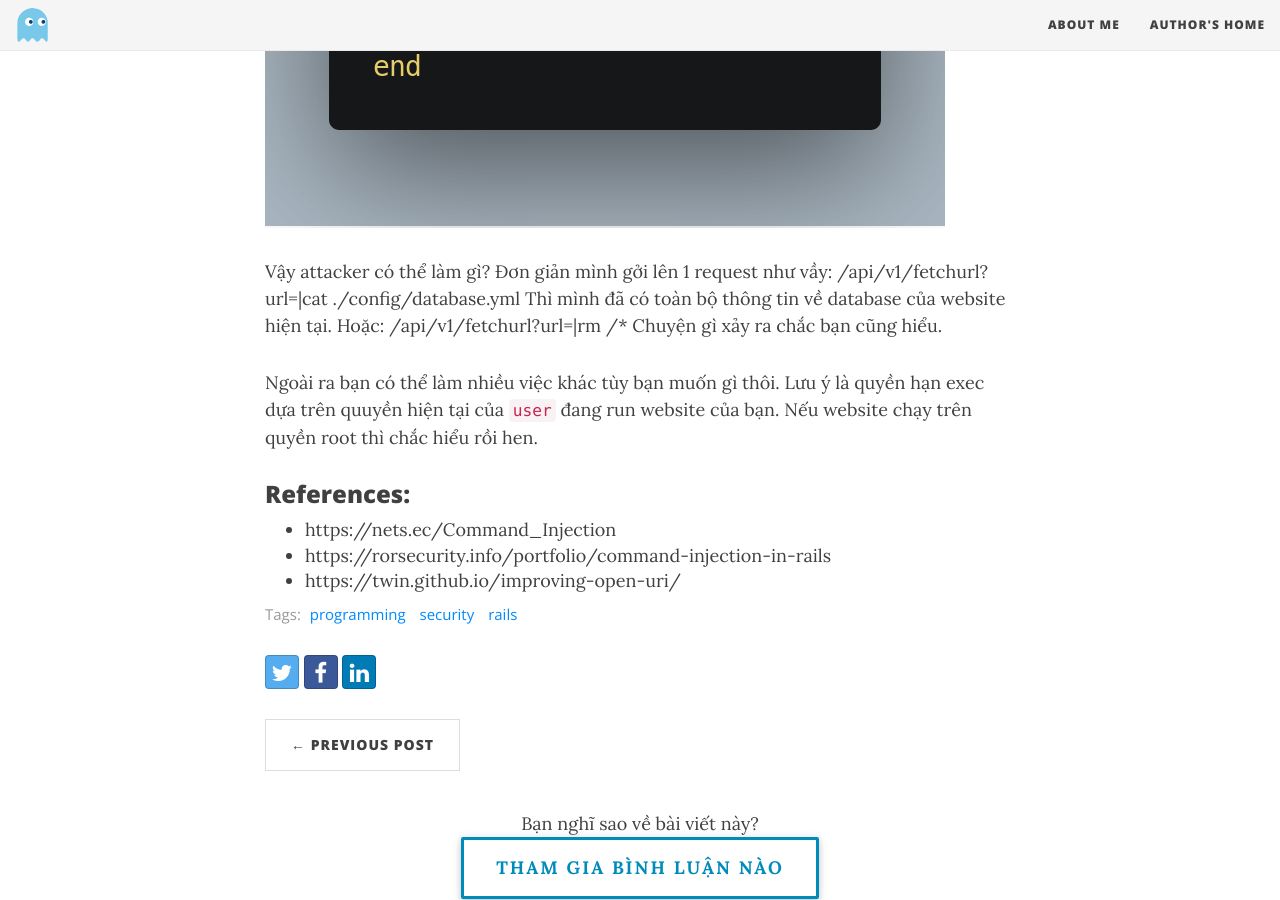
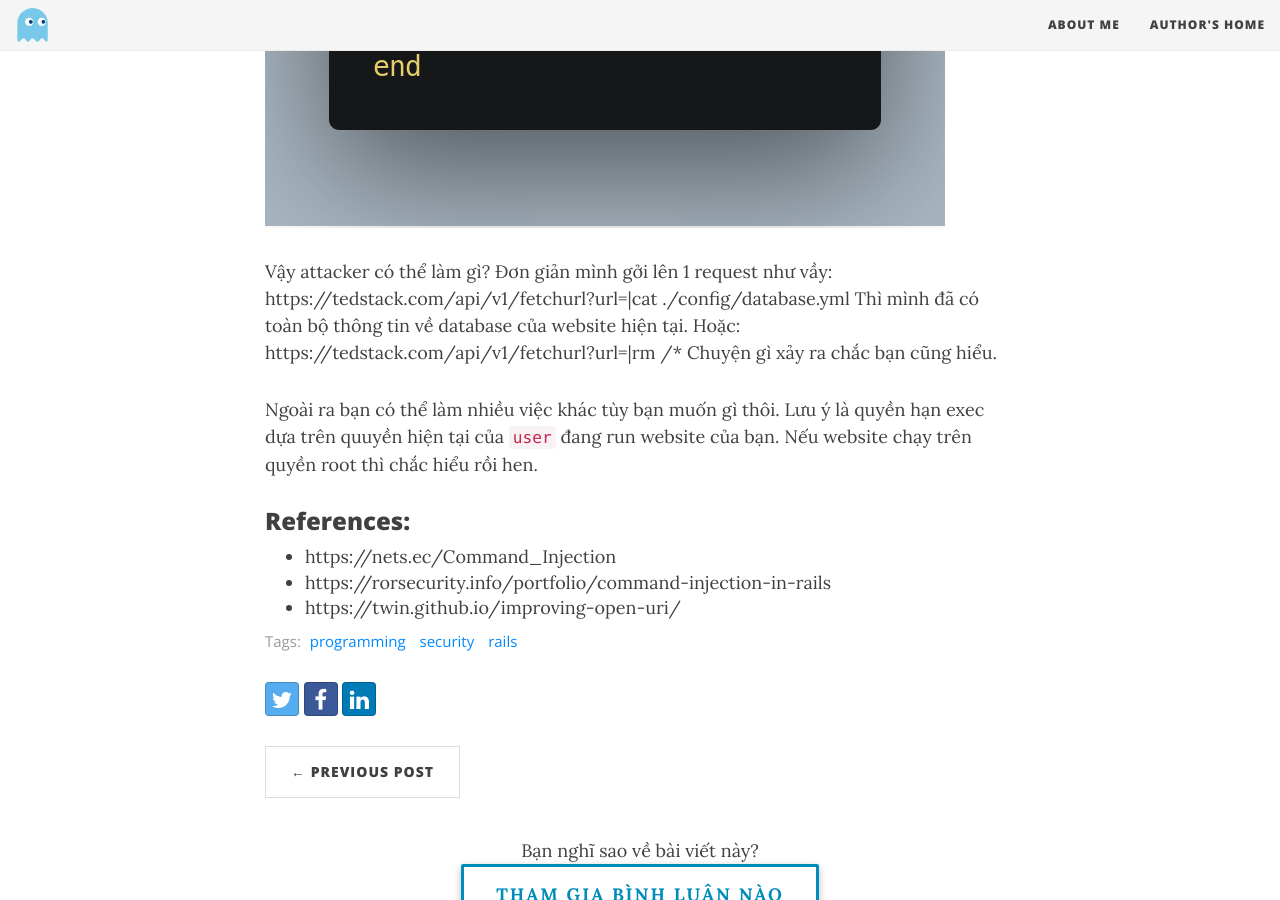
Before and after one commit to thorvn/th0j.github.io, a Jekyll site: the page built from _posts/2018-08-02-lo-hong-o-thu-vien-open-uri.md, in a window 1280 px wide and 900 px high, scrolled down 2221 px. Built offline with Jekyll 4.4.1, drawn with Linux system fonts in a browser that asks for light colours; nearby versions of some CDN libraries; some of the changed lines change nothing that is shown; some of the changed text lies outside the part shown.

Commit message:
change path

```diff
--- a/_posts/2018-08-02-rails-security.md
+++ b/_posts/2018-08-02-lo-hong-o-thu-vien-open-uri.md
@@ -14,8 +14,8 @@ Thông thường các bạn muốn đọc nội dung của một trang web thì
 ![Open URI](/img/openuri.png)
 Đoạn code tương tự như vậy bạn sẽ gặp ở rất nhiều các bài hướng dẫn trên mạng, các hướng dẫn về crawler bằng Ruby.
 Ví dụ như:
-- https://viblo.asia/p/phan-tich-cu-phap-html-voinokogiri-mrDGMJXOezL
-- https://kipalog.com/posts/Viet-trinh-download-co-thanh-tien-trinh-voi-ruby
+- [phan-tich-cu-phap-html](https://viblo.asia/p/phan-tich-cu-phap-html-voinokogiri-mrDGMJXOezL)
+- [https://kipalog.com/posts/Viet-trinh-download-co-thanh-tien-trinh-voi-ruby](https://kipalog.com/posts/Viet-trinh-download-co-thanh-tien-trinh-voi-ruby)
 
 Nhưng thử custom lại một chút xem sao.
 ![Open URI](/img/openuri-1.png)
@@ -30,10 +30,10 @@ Giả sử mình có một api viết bằng Rails có routes là `{{domain}}/ap
 
 Vậy attacker có thể làm gì?
 Đơn giản mình gởi lên 1 request như vầy:
-        {{domain}}/api/v1/fetchurl?url=|cat ./config/database.yml
+        https://tedstack.com/api/v1/fetchurl?url=|cat ./config/database.yml
 Thì mình đã có toàn bộ thông tin về database của website hiện tại.
 Hoặc:
-    {{domain}}/api/v1/fetchurl?url=|rm /*
+        https://tedstack.com/api/v1/fetchurl?url=|rm /*
 Chuyện gì xảy ra chắc bạn cũng hiểu.
 
 Ngoài ra bạn có thể làm nhiều việc khác tùy bạn muốn gì thôi.
```
